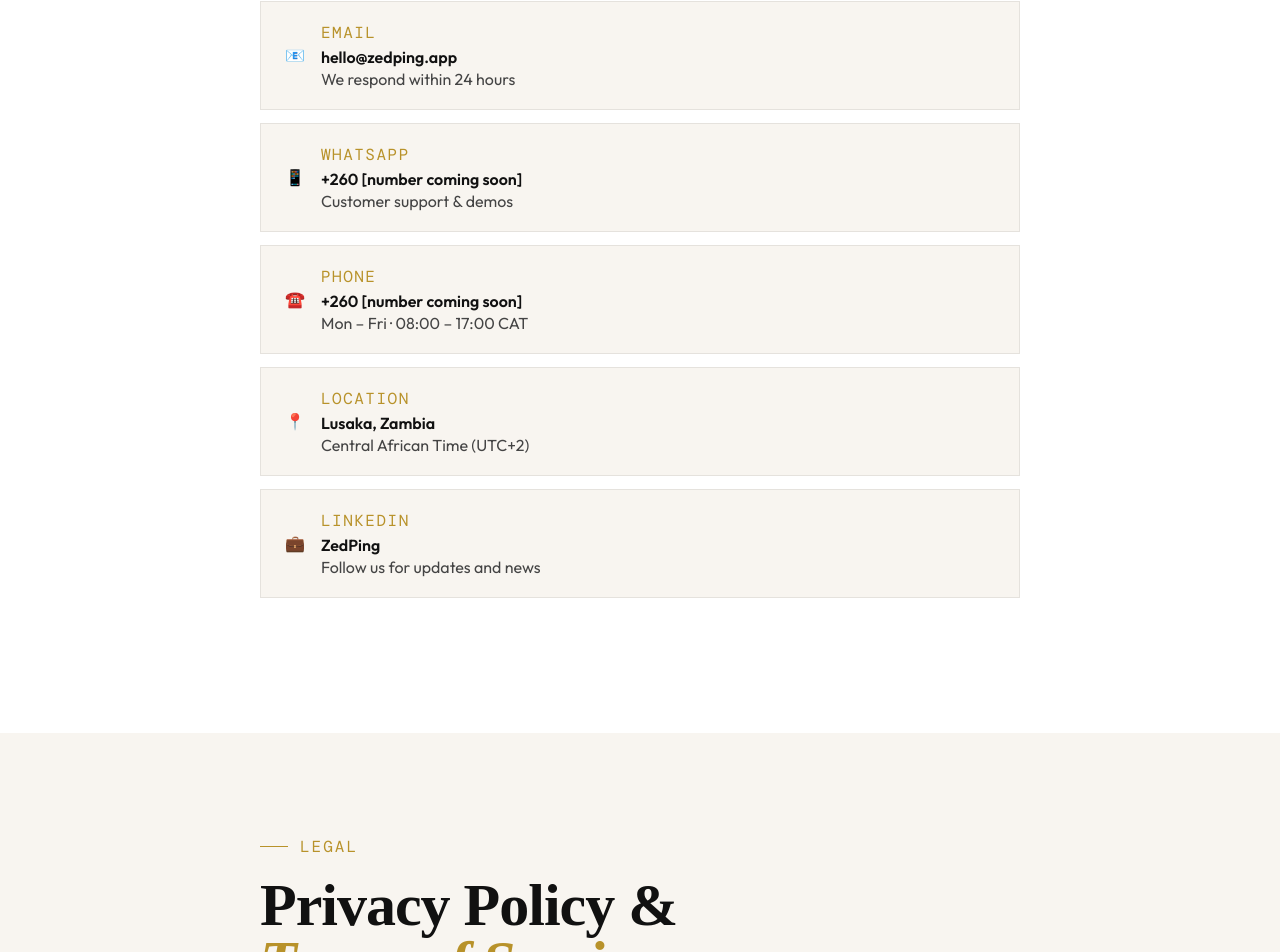
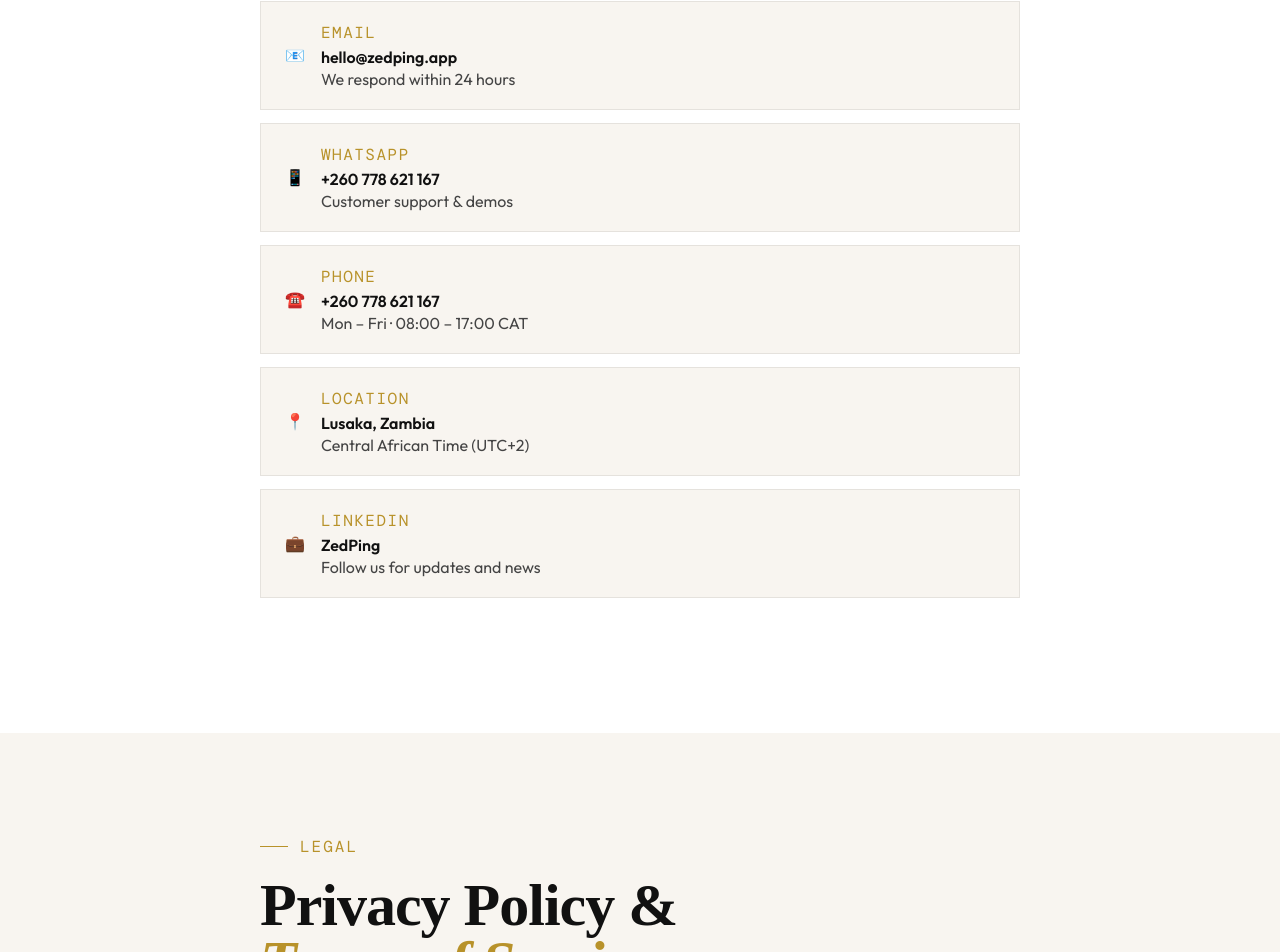
Before and after one commit to MsVee-git/zedping-frontend, a React (Create React App) app: page / in a window 1280 px wide. Shown: the part 9366-10318 px from the top of the page. Built offline with nearby package versions, Linux system fonts and the light colour scheme; a web font is replaced by a local one.

Commit message:
Update App.js

```diff
--- a/src/App.js
+++ b/src/App.js
@@ -765,8 +765,8 @@
             <div style={{ display: "flex", flexDirection: "column", gap: 12, marginBottom: 32 }}>
               {[
                 { label: "Email", value: "hello@zedping.app", sub: "We respond within 24 hours", icon: "📧" },
-                { label: "WhatsApp", value: "+260 [number coming soon]", sub: "Customer support & demos", icon: "📱" },
-                { label: "Phone", value: "+260 [number coming soon]", sub: "Mon – Fri · 08:00 – 17:00 CAT", icon: "☎️" },
+                { label: "WhatsApp", value: "+260 778 621 167", sub: "Customer support & demos", icon: "📱" },
+                { label: "Phone", value: "+260 778 621 167", sub: "Mon – Fri · 08:00 – 17:00 CAT", icon: "☎️" },
                 { label: "Location", value: "Lusaka, Zambia", sub: "Central African Time (UTC+2)", icon: "📍" },
                 { label: "LinkedIn", value: "ZedPing", sub: "Follow us for updates and news", icon: "💼" },
               ].map((c,i) => (
```
